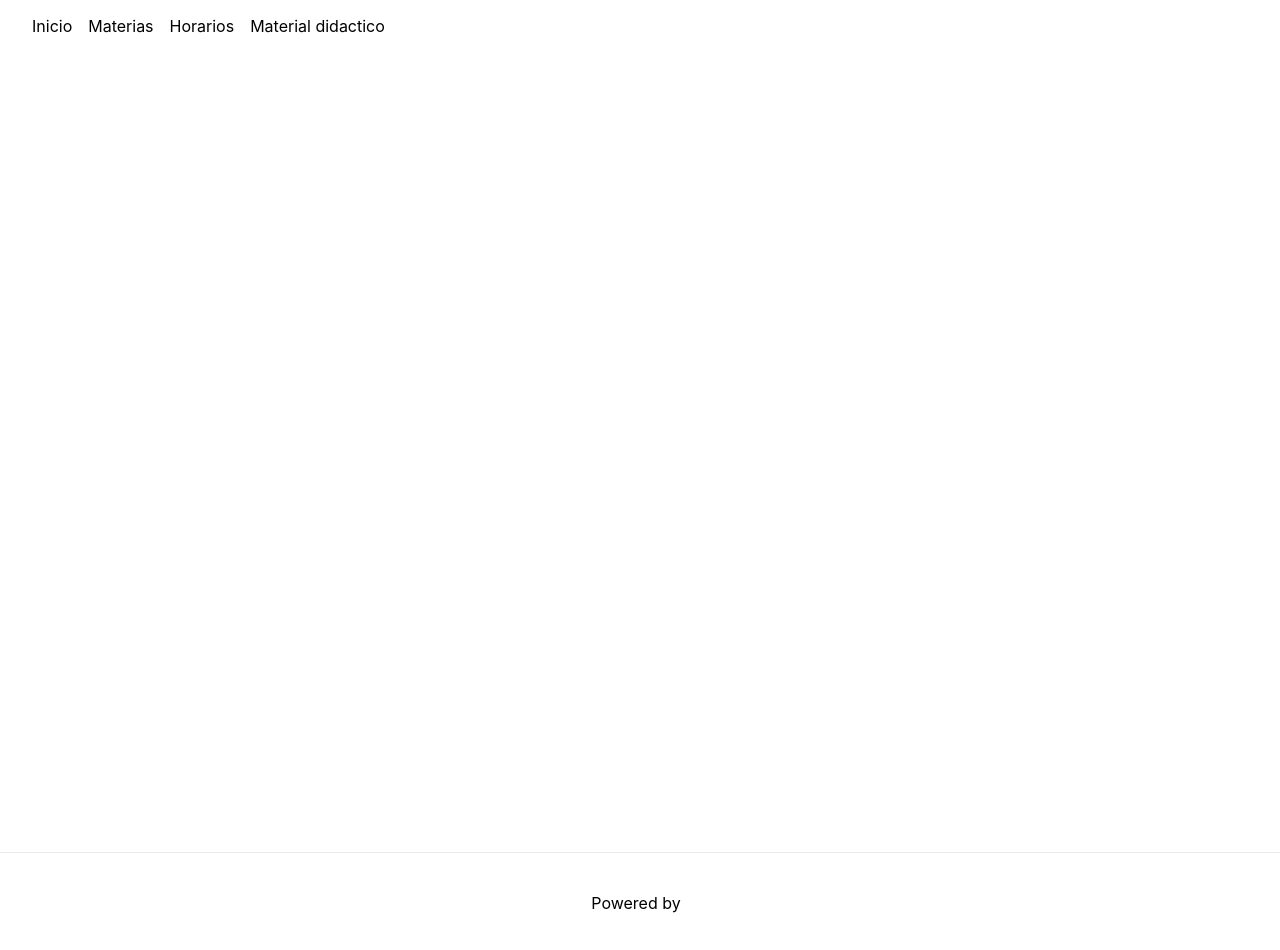
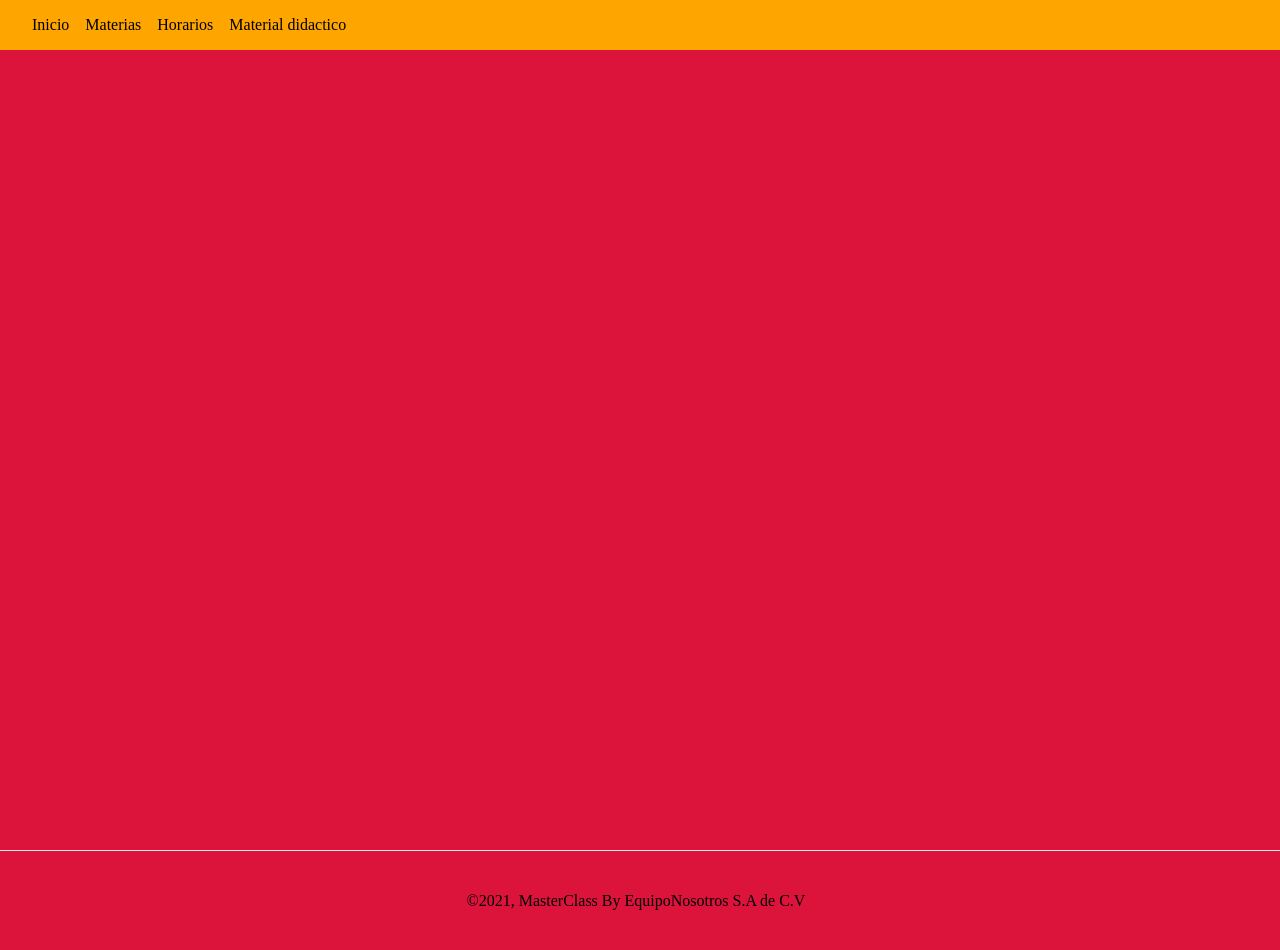
Before and after one commit to Oscark021/proyectonext, a Next.js app: page / in a window 1280 px wide. Built offline with nearby package versions, Linux system fonts and the light colour scheme.

Commit message:
:sparkles: creacion de carpeta img

```diff
--- a/Components/Footer.js
+++ b/Components/Footer.js
@@ -9,7 +9,7 @@ export default function Footer() {
           target="_blank"
           rel="noopener noreferrer"
         >
-          Powered by{' '}
+          ©2021, MasterClass By EquipoNosotros S.A de C.V{' '}
           <span className={styles.logo}>
 
           </span>
--- a/pages/index.js
+++ b/pages/index.js
@@ -1,6 +1,7 @@
 import Head from 'next/head'
 import Image from 'next/image'
 import styles from '../styles/Home.module.css'
+
 
 import Navbar from '../Components/Navbar'
 
@@ -12,6 +13,7 @@ export default function Home() {
         <meta name="description" content="Generated by create next app" />
         <link rel="icon" href="/favicon.ico" />
       </Head>
+
       <main className={styles.main}>
 
       </main>
--- a/styles/Home.module.css
+++ b/styles/Home.module.css
@@ -24,6 +24,7 @@
   display: flex;
   justify-content: center;
   align-items: center;
+  font-family: cursive;
 }
 
 .footer a {
--- a/styles/globals.css
+++ b/styles/globals.css
@@ -4,6 +4,7 @@ body {
   margin: 0;
   font-family: -apple-system, BlinkMacSystemFont, Segoe UI, Roboto, Oxygen,
     Ubuntu, Cantarell, Fira Sans, Droid Sans, Helvetica Neue, sans-serif;
+   background: crimson;
 }
 
 a {
@@ -18,7 +19,12 @@ nav{
   display: flex;
   flex-direction: row;
   padding: 16px;
+  border: rgb(5, 4, 2);
+  background: orange;
+  font-family: cursive;
+
 }
 nav a{
   margin-left: 16px;
+
 }
```
Also changed, not shown: img/slider.jpg (added).
